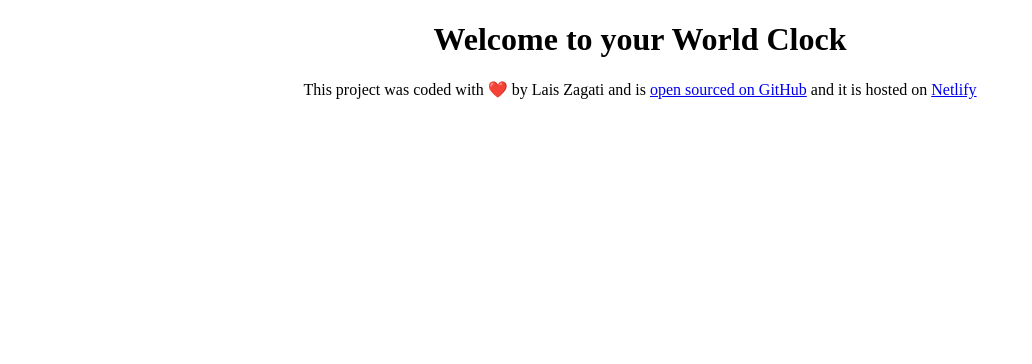
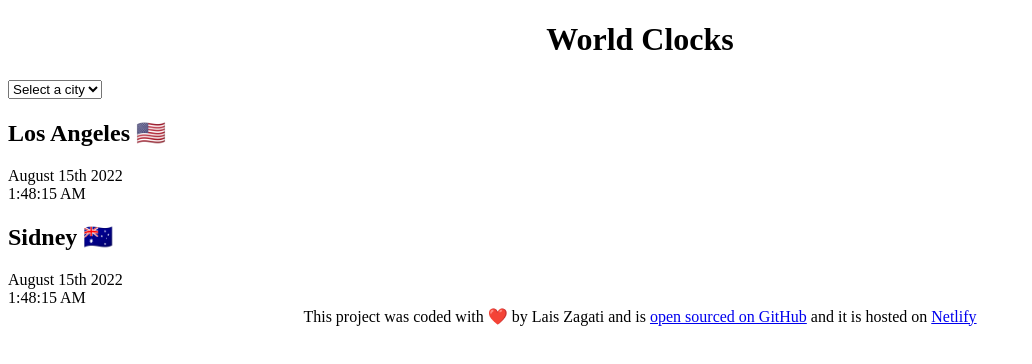
Before and after one commit to LaisZagati/World-Clock, a plain HTML site: page index.html in a window 1280 px wide. Shown: the whole page, without its empty margins (0-1032 px from the left). Drawn offline with Linux system fonts and the light colour scheme.

Commit message:
World Clock Project / HTML

```diff
--- a/css/style.css
+++ b/css/style.css
@@ -1,4 +1,4 @@
-body {
+h1 {
     text-align: center;
 }
 
--- a/index.html
+++ b/index.html
@@ -8,7 +8,25 @@
     <title>World Clock</title>
   </head>
   <body>
-    <h1>Welcome to your World Clock</h1>
+    <div class="container">
+        <h1>World Clocks</h1>
+        <select>
+            <option value="">Select a city</option>
+            <option value="London">London</option>
+            <option value="Tokyo">Tokyo</option>
+            <option value="Sydney">Sydney</option>
+        </select>
+
+        <div class="city">
+            <h2>Los Angeles 🇺🇸</h2>
+            <div class="date">August 15th 2022</div>
+            <div class="time">1:48:15 AM</div>
+        </div>
+         <div class="city">
+            <h2>Sidney 🇦🇺</h2>
+            <div class="date">August 15th 2022</div>
+            <div class="time">1:48:15 AM</div>
+    </div>
     <footer>
       This project was coded with ❤️ by Lais Zagati and is
       <a href="https://github.com/LaisZagati/World-Clock" target="_blank">
```
